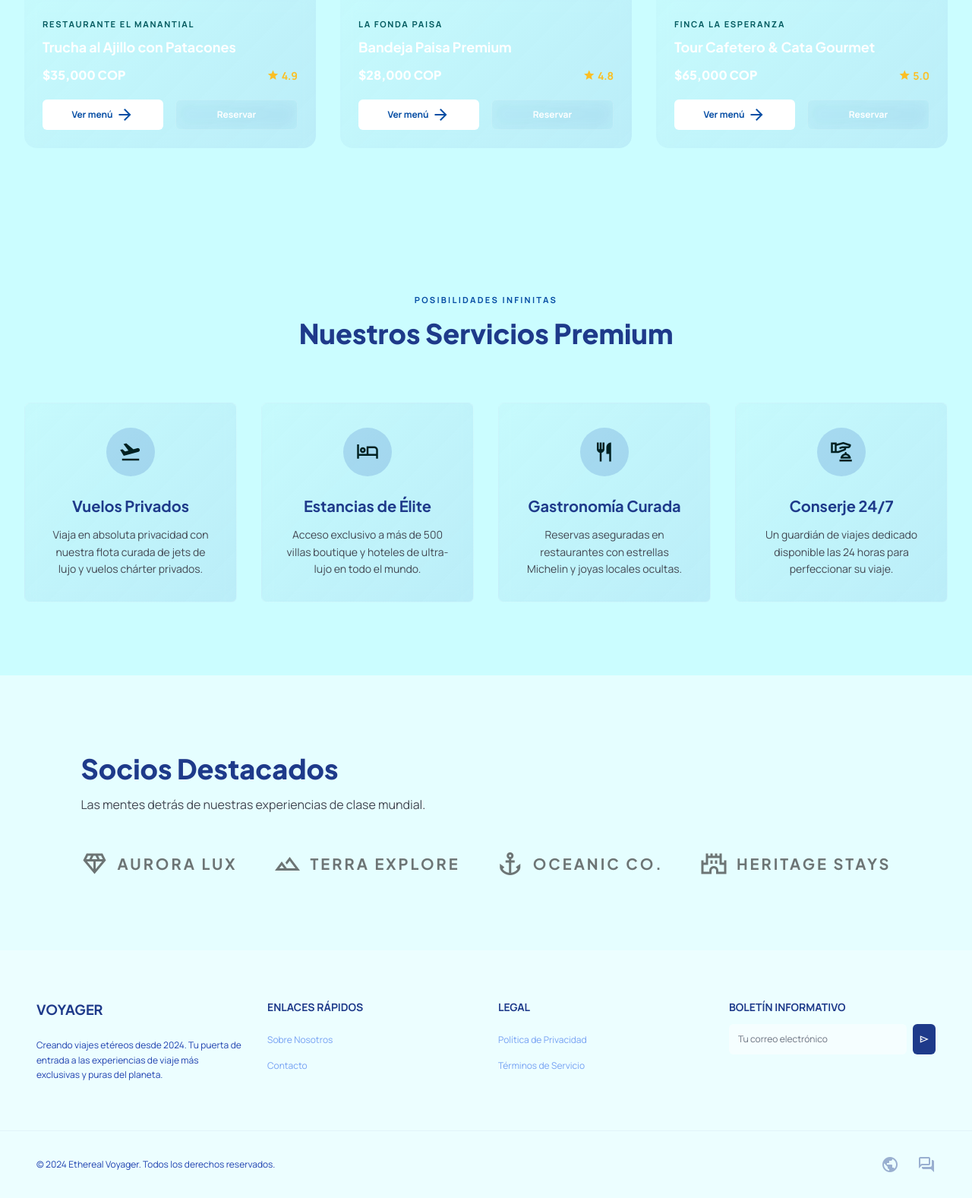
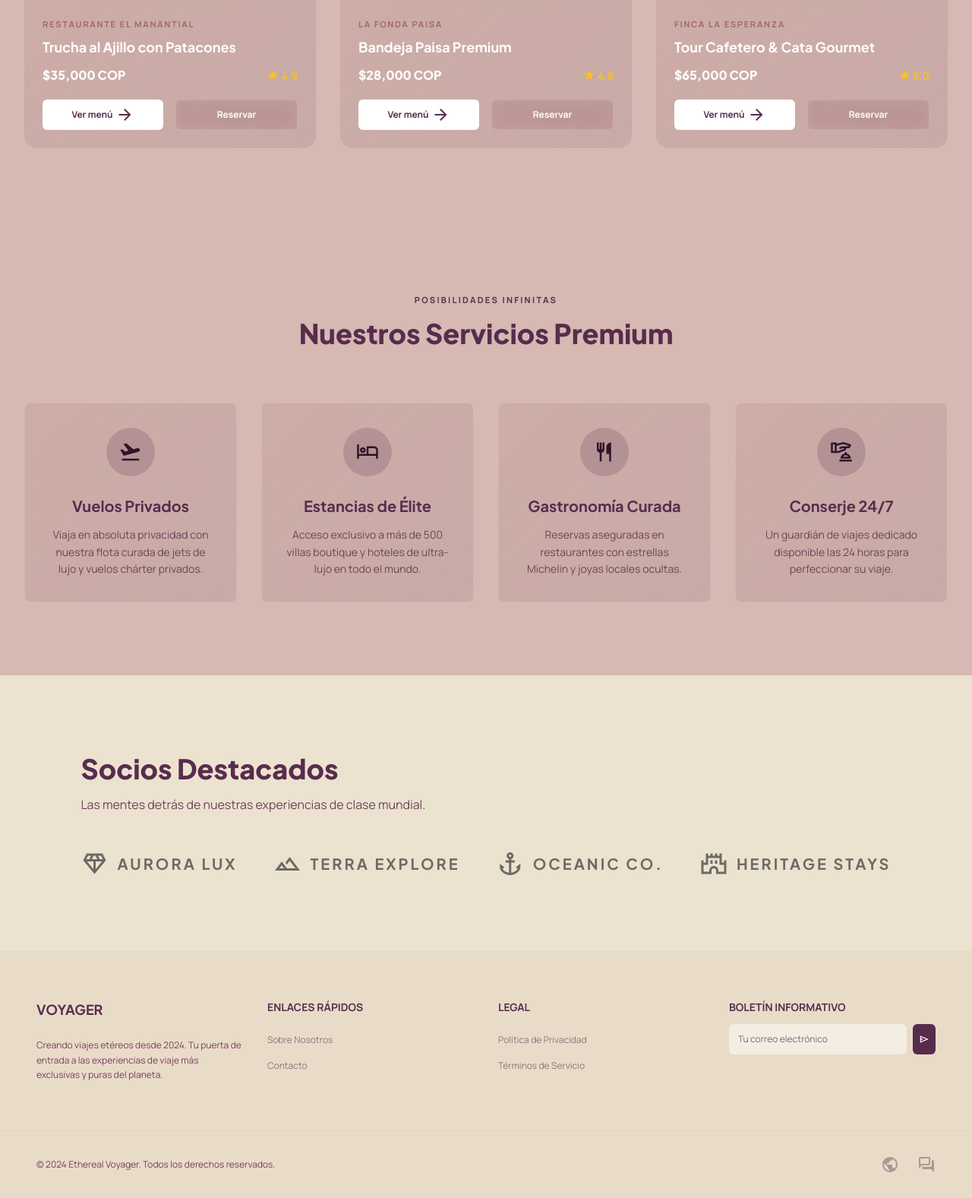
Before and after one commit to paco-porros/proyectoOperacionTuristica, a PHP site: page /home.php in a window 1280 px wide. Shown: the part 2237-3814 px from the top of the page at 76% size. Run offline with PHP 8.4, Linux system fonts and the light colour scheme; some libraries are stand-ins or nearby versions.

Commit message:
cambio estilo home e index

```diff
--- a/estilos/style-home.css
+++ b/estilos/style-home.css
@@ -2,23 +2,23 @@
    Variables globales de diseño
    ---------------------------------------------------------- */
 :root {
-  --color-primario:            #054da4;
-  --color-primario-contenedor: #3066be;
-  --color-superficie:          #e5feff;
-  --color-fondo:               #e5feff;
-  --color-sobre-superficie:    #002021;
-  --color-sobre-variante:      #424752;
-  --color-inverso-superficie:  #003739;
-  --color-terciario:           #00595e;
-  --color-secundario:          #306388;
+  --color-primario:            #582c4dff;
+  --color-primario-contenedor: #7a3d5fff;
+  --color-superficie:          #ece2d0ff;
+  --color-fondo:               #ece2d0ff;
+  --color-sobre-superficie:    #2e1428ff;
+  --color-sobre-variante:      #6b4558ff;
+  --color-inverso-superficie:  #2e1428ff;
+  --color-terciario:           #a26769ff;
+  --color-secundario:          #7a3d5fff;
   --color-sobre-primario:      #ffffff;
-  --color-contorno:            #737783;
-  --color-contenedor-bajo:     #cbfdff;
+  --color-contorno:            #bfb5afff;
+  --color-contenedor-bajo:     #d5b9b2ff;
   --fuente-titular:            "Plus Jakarta Sans", sans-serif;
   --fuente-cuerpo:             "Manrope", sans-serif;
   --radio-base:                1rem;
   --radio-completo:            9999px;
-  --sombra-nav:                0 20px 40px rgba(0, 55, 57, 0.06);
+  --sombra-nav:                0 20px 40px rgba(88, 44, 77, 0.07);
 }
 
 /* ----------------------------------------------------------
@@ -44,8 +44,8 @@ h1, h2, h3 {
 .panel-cristal {
   background: linear-gradient(
     135deg,
-    rgba(174, 236, 239, 0.15) 0%,
-    rgba(48, 102, 190, 0.1) 100%
+    rgba(162, 103, 105, 0.15) 0%,
+    rgba(88, 44, 77, 0.1) 100%
   );
   backdrop-filter: blur(10px);
   -webkit-backdrop-filter: blur(10px);
@@ -353,14 +353,14 @@ h1, h2, h3 {
 .titulo-seccion {
   font-size: 2.25rem;
   font-weight: 900;
-  color: #1e3a8a;
+  color: #582c4d;
   font-family: var(--fuente-titular);
 }
 
 .titulo-seccion-oscuro {
   font-size: 2.25rem;
   font-weight: 900;
-  color: #1e3a8a;
+  color: #582c4d;
   font-family: var(--fuente-titular);
 }
 
@@ -534,11 +534,11 @@ h1, h2, h3 {
 }
 
 .boton-tarjeta--blanco:hover {
-  background-color: #ecfeff;
+  background-color: #e8dcc8;
 }
 
 .boton-tarjeta--cristal {
-  background: rgba(174, 236, 239, 0.15);
+  background: rgba(162, 103, 105, 0.15);
   backdrop-filter: blur(10px);
   border: 1px solid rgba(255, 255, 255, 0.15);
   color: #ffffff;
@@ -740,7 +740,7 @@ h1, h2, h3 {
 .icono-servicio-contenedor {
   width: 4rem;
   height: 4rem;
-  background-color: rgba(48, 102, 190, 0.2);
+  background-color: rgba(88, 44, 77, 0.2);
   border-radius: var(--radio-completo);
   display: flex;
   align-items: center;
@@ -761,7 +761,7 @@ h1, h2, h3 {
 .titulo-servicio {
   font-size: 1.25rem;
   font-weight: 700;
-  color: #1e3a8a;
+  color: #582c4d;
   margin-bottom: 0.75rem;
   font-family: var(--fuente-titular);
 }
@@ -816,14 +816,14 @@ h1, h2, h3 {
 
 .icono-socio {
   font-size: 2.25rem;
-  color: #1e3a8a;
+  color: #582c4d;
 }
 
 .nombre-socio {
   font-size: 1.25rem;
   font-weight: 700;
   letter-spacing: 0.15em;
-  color: #1e3a8a;
+  color: #582c4d;
   font-family: var(--fuente-titular);
 }
 
@@ -831,7 +831,7 @@ h1, h2, h3 {
    PIE DE PÁGINA
    ---------------------------------------------------------- */
 .pie-pagina {
-  background-color: #ecfeff;
+  background-color: #e8dcc8;
   width: 100%;
   position: relative;
   margin-top: auto;
@@ -865,7 +865,7 @@ h1, h2, h3 {
 .logo-pie {
   font-size: 1.125rem;
   font-weight: 700;
-  color: #1e3a8a;
+  color: #582c4d;
   text-transform: uppercase;
   display: block;
   margin-bottom: 1.5rem;
@@ -874,14 +874,14 @@ h1, h2, h3 {
 
 .descripcion-pie {
   font-size: 0.75rem;
-  color: #1e40af;
+  color: #7a3d5f;
   line-height: 1.6;
   max-width: 20rem;
   font-family: var(--fuente-cuerpo);
 }
 
 .titulo-columna-pie {
-  color: #1e3a8a;
+  color: #582c4d;
   font-weight: 700;
   font-size: 0.875rem;
   text-transform: uppercase;
@@ -890,7 +890,7 @@ h1, h2, h3 {
 }
 
 .enlace-pie {
-  color: rgba(37, 99, 235, 0.6);
+  color: rgba(88, 44, 77, 0.6);
   font-size: 0.75rem;
   text-decoration: none;
   transition: color 0.2s ease;
@@ -921,11 +921,11 @@ h1, h2, h3 {
 }
 
 .input-boletin:focus {
-  box-shadow: 0 0 0 1px #22d3ee;
+  box-shadow: 0 0 0 1px #d5b9b2;
 }
 
 .boton-boletin {
-  background-color: #1e3a8a;
+  background-color: #582c4d;
   color: #ffffff;
   padding: 0.5rem;
   border-radius: 0.375rem;
@@ -948,7 +948,7 @@ h1, h2, h3 {
 /* Barra inferior del pie */
 .barra-inferior-pie {
   padding: 2rem 3rem;
-  border-top: 1px solid rgba(30, 58, 138, 0.05);
+  border-top: 1px solid rgba(88, 44, 77, 0.06);
   display: flex;
   justify-content: space-between;
   align-items: center;
@@ -957,7 +957,7 @@ h1, h2, h3 {
 .copyright-pie {
   font-family: var(--fuente-cuerpo);
   font-size: 0.75rem;
-  color: #1e40af;
+  color: #7a3d5f;
 }
 
 .iconos-sociales-pie {
@@ -966,11 +966,11 @@ h1, h2, h3 {
 }
 
 .icono-pie-social {
-  color: rgba(30, 58, 138, 0.4);
+  color: rgba(88, 44, 77, 0.4);
   cursor: pointer;
   transition: color 0.2s ease;
 }
 
 .icono-pie-social:hover {
-  color: #1e3a8a;
+  color: #582c4d;
 }
```
Also changed, not shown: other parts of estilos/style-home.css (+17 -17 lines), estilos/style.css (+79 -79 lines).
